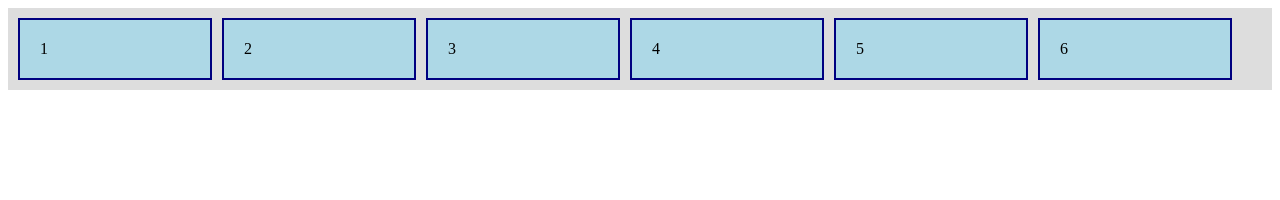
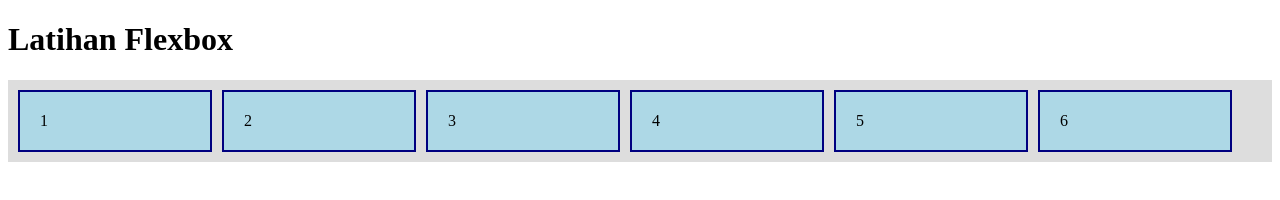
Before and after one commit to nayuramadhani11-alt/latihan-flexbox, a plain HTML site: page index.html in a window 1280 px wide. Drawn offline with Linux system fonts and the light colour scheme.

Commit message:
Menambahkan paragraf baru di index

```diff
--- a/index.html
+++ b/index.html
@@ -7,6 +7,7 @@
     <link rel="stylesheet" href="style.css">
 </head>
 <body>
+    <h1>Latihan Flexbox</h1>
     <div class="container">
         <div class="item">1</div>
         <div class="item">2</div>
```
